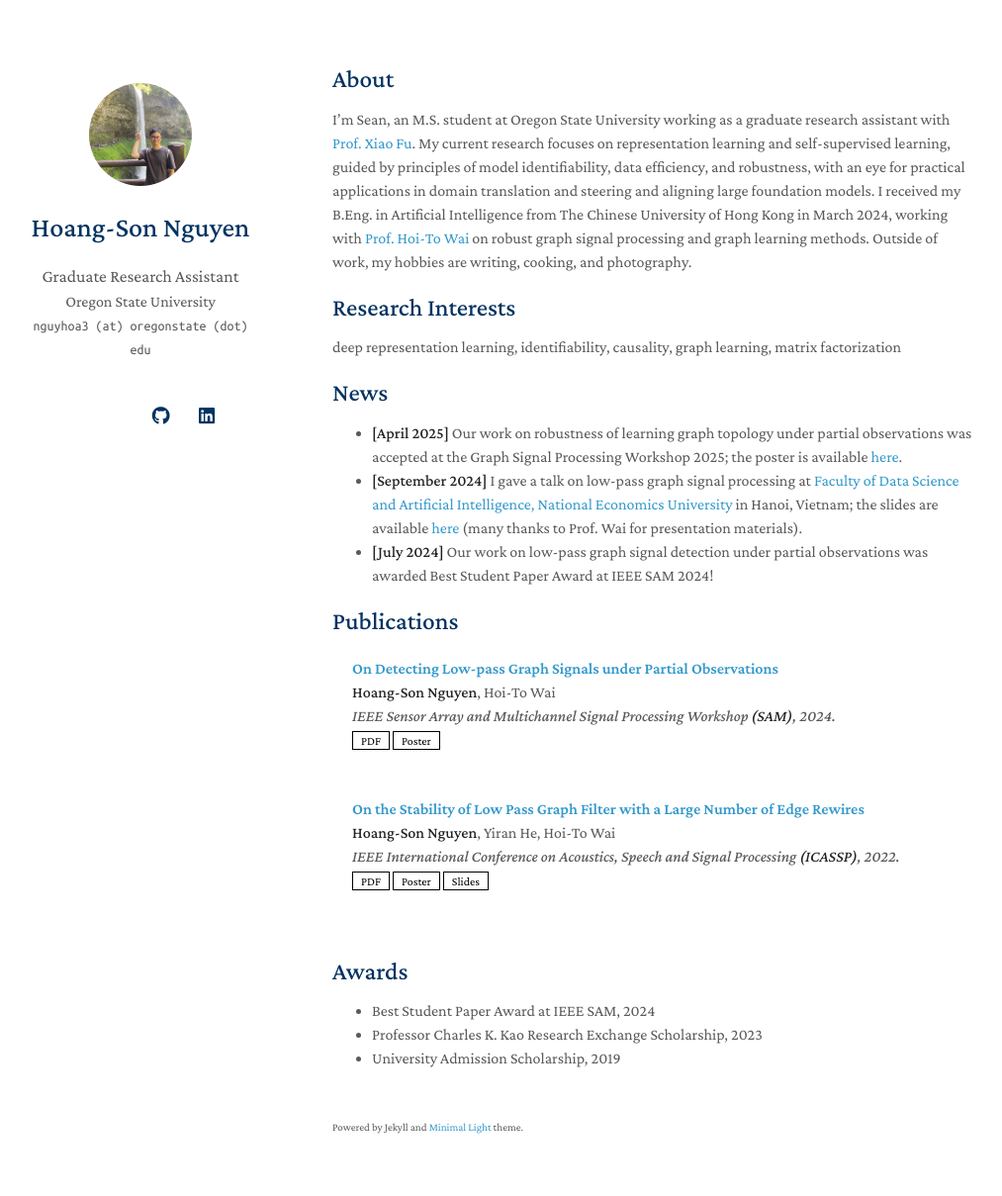
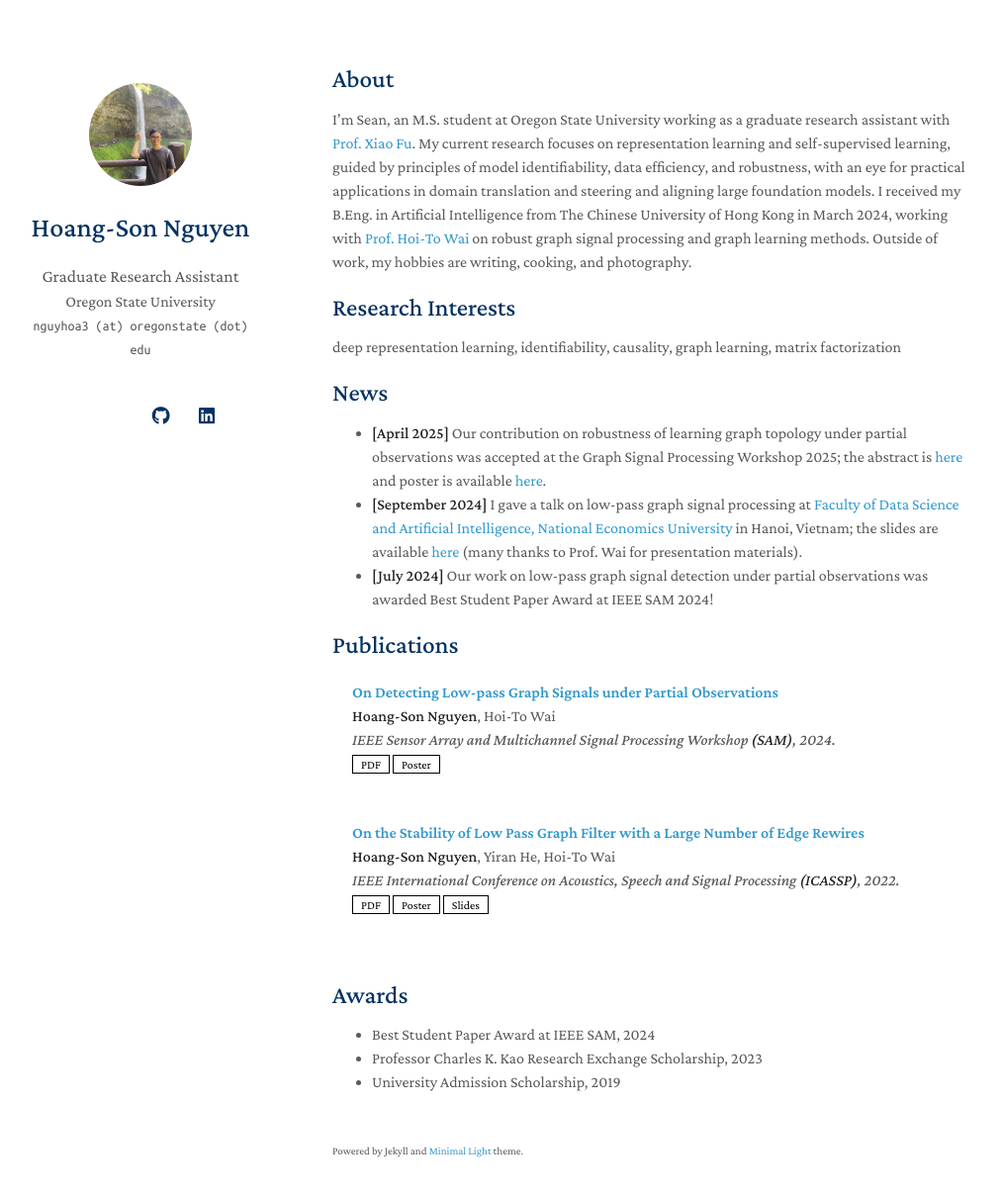
Before and after one commit to hsnguyen24/hsnguyen24.github.io, a Jekyll site: the page built from index.md, in a window 1280 px wide and 1244 px high. Shown: the top 1209 px of the window at 99% size, without its empty margins (134-1147 px from the left). Built offline with Jekyll 4.4.1, drawn with Linux system fonts in a browser that asks for light colours; nearby versions of some CDN libraries; a style sheet for code colours, icons or effects is not loaded; our own code applies the rules of GitHub Pages for plain Markdown files.

Commit message:
Update index.md

```diff
--- a/index.md
+++ b/index.md
@@ -10,7 +10,7 @@ I'm Sean, an M.S. student at Oregon State University working as a graduate resea
 deep representation learning, identifiability, causality, graph learning, matrix factorization
 
 ## News
-- **[April 2025]** Our work on robustness of learning graph topology under partial observations was accepted at the Graph Signal Processing Workshop 2025; the poster is available [here](./assets/files/GSPW2025_Poster.pdf).
+- **[April 2025]** Our contribution on robustness of learning graph topology under partial observations was accepted at the Graph Signal Processing Workshop 2025; the abstract is [here](./assets/files/GSPW2025_Paper.pdf) and poster is available [here](./assets/files/GSPW2025_Poster.pdf).
 - **[September 2024]** I gave a talk on low-pass graph signal processing at [Faculty of Data Science and Artificial Intelligence, National Economics University](https://fda.neu.edu.vn/) in Hanoi, Vietnam; the slides are available [here](./assets/files/Talk_at_NEU_2024.pdf) (many thanks to Prof. Wai for presentation materials).
 - **[July 2024]** Our work on low-pass graph signal detection under partial observations was awarded Best Student Paper Award at IEEE SAM 2024!
 
```
